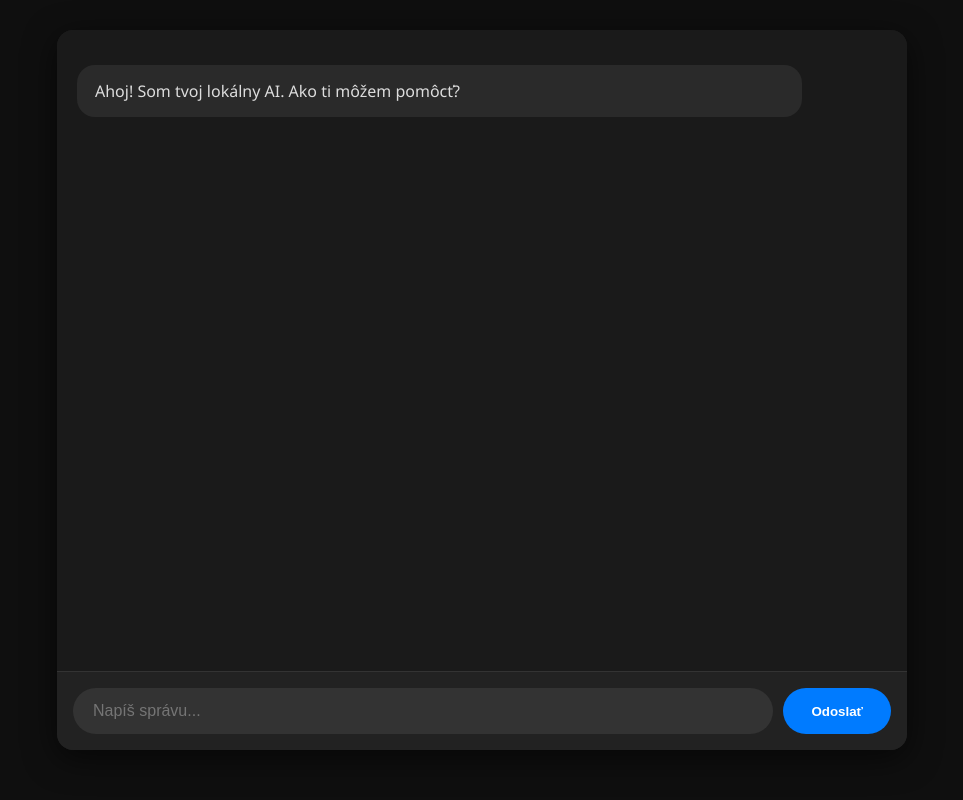
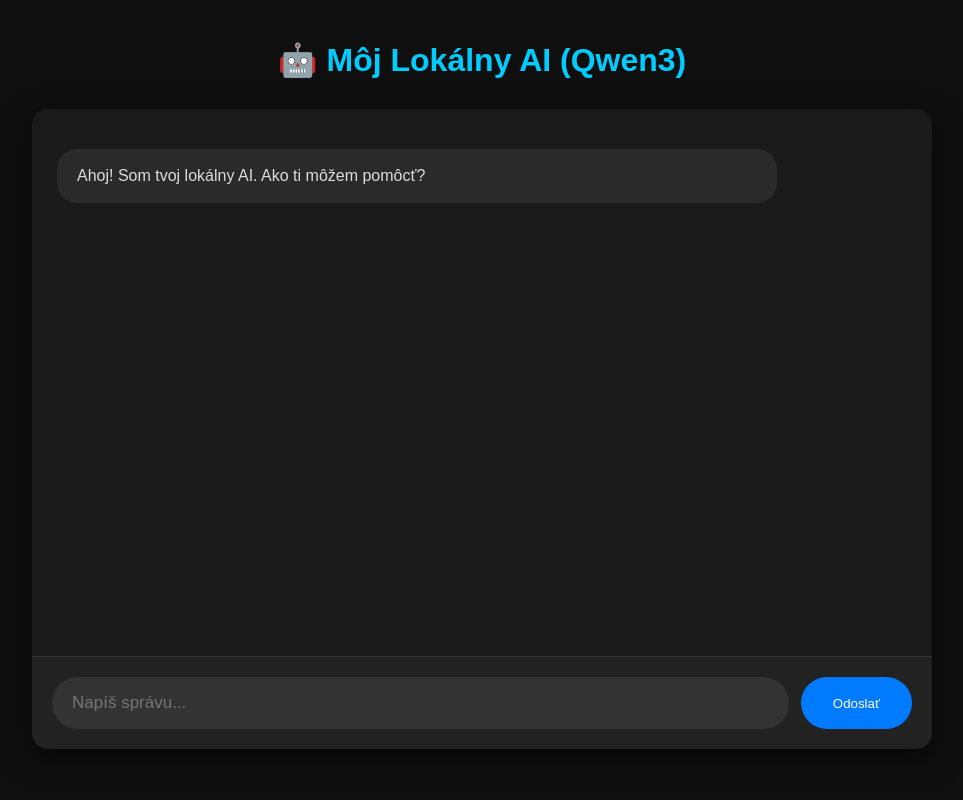
Before and after one commit to rastikpatak/fris_backand, a Flask app: template templates/ai.html in a window 1280 px wide. Shown: the whole page, without its empty margins (158-1121 px from the left). Run offline with Flask 3, Linux system fonts and the light colour scheme; the template is opened without the code that fills it, so the values that code supplies are empty.

Commit message:
Update ai.html

```diff
--- a/templates/ai.html
+++ b/templates/ai.html
@@ -6,35 +6,37 @@
   <title>Môj Lokálny AI</title>
   <style>
     body {
-      font-family: 'Segoe UI', Arial, sans-serif;
+      font-family: Arial, sans-serif;
       margin: 0;
-      padding: 0;
+      padding: 20px;
       background: #0f0f0f;
       color: #eee;
     }
+    h1 {
+      text-align: center;
+      color: #00ccff;
+    }
     #chat-container {
-      width: 100%;
-      max-width: 850px;
+      max-width: 900px;
       margin: 30px auto;
       background: #1a1a1a;
       border-radius: 16px;
-      box-shadow: 0 8px 32px rgba(0,0,0,0.6);
+      box-shadow: 0 10px 30px rgba(0,0,0,0.6);
       overflow: hidden;
-      height: 90vh;
+      height: 80vh;
       display: flex;
       flex-direction: column;
     }
     #chat-box {
       flex: 1;
-      padding: 20px;
+      padding: 25px;
       overflow-y: auto;
-      background: #1a1a1a;
     }
     .message {
       margin: 15px 0;
-      padding: 14px 18px;
-      border-radius: 18px;
-      max-width: 85%;
+      padding: 15px 20px;
+      border-radius: 20px;
+      max-width: 80%;
       line-height: 1.5;
     }
     .user {
@@ -49,34 +51,35 @@
       align-self: flex-start;
     }
     #input-area {
-      padding: 16px;
+      padding: 20px;
       background: #222;
       border-top: 1px solid #333;
       display: flex;
-      gap: 10px;
+      gap: 12px;
     }
     #user-input {
       flex: 1;
-      padding: 14px 20px;
+      padding: 16px 20px;
       border: none;
       border-radius: 30px;
       background: #333;
       color: white;
-      font-size: 16px;
+      font-size: 17px;
     }
     #send-btn {
-      padding: 14px 28px;
+      padding: 16px 32px;
       background: #007bff;
       color: white;
       border: none;
       border-radius: 30px;
       cursor: pointer;
-      font-weight: bold;
     }
     .thinking { color: #888; font-style: italic; }
   </style>
 </head>
 <body>
+
+  <h1>🤖 Môj Lokálny AI (Qwen3)</h1>
 
   <div id="chat-container">
     <div id="chat-box"></div>
@@ -92,8 +95,8 @@
     const userInput = document.getElementById('user-input');
     const sendBtn = document.getElementById('send-btn');
 
-    // Tvoja aktuálna Cloudflare URL
-    const OLLAMA_URL = "https://attempting-opera-seq-dishes.trycloudflare.com";
+    // Tvoja Cloudflare URL
+    const OLLAMA_URL = "https://eagle-sullivan-comfort-three.trycloudflare.com";
 
     let conversationHistory = [];
 
@@ -113,64 +116,62 @@
       conversationHistory.push({ role: "user", content: message });
       userInput.value = '';
 
-      const assistantDiv = document.createElement('div');
-      assistantDiv.className = "message assistant thinking";
-      assistantDiv.textContent = "Premýšľa...";
-      chatBox.appendChild(assistantDiv);
+      const thinkingDiv = document.createElement('div');
+      thinkingDiv.className = "message assistant thinking";
+      thinkingDiv.textContent = "Premýšľa...";
+      chatBox.appendChild(thinkingDiv);
       chatBox.scrollTop = chatBox.scrollHeight;
 
       try {
-        const response = await fetch(`${OLLAMA_URL}/api/chat`, {
-          method: 'POST',
-          headers: { 'Content-Type': 'application/json' },
+        const res = await fetch(`${OLLAMA_URL}/api/chat`, {
+          method: "POST",
+          headers: { "Content-Type": "application/json" },
           body: JSON.stringify({
-            model: "qwen3:14b",        // zmeň na qwen3:8b ak chceš rýchlejší
+            model: "qwen3:14b",
             messages: conversationHistory,
             stream: true,
-            temperature: 0.7
+            temperature: 0.75
           })
         });
 
-        const reader = response.body.getReader();
+        const reader = res.body.getReader();
         const decoder = new TextDecoder();
-        let assistantMessage = "";
+        let responseText = "";
 
-        assistantDiv.classList.remove('thinking');
-        assistantDiv.textContent = "";
+        thinkingDiv.classList.remove("thinking");
+        thinkingDiv.textContent = "";
 
         while (true) {
-          const { value, done } = await reader.read();
+          const { done, value } = await reader.read();
           if (done) break;
 
           const chunk = decoder.decode(value);
-          const lines = chunk.split('\n');
+          const lines = chunk.split("\n");
 
           for (const line of lines) {
-            if (line.trim() === '') continue;
+            if (!line.trim()) continue;
             try {
               const data = JSON.parse(line);
               if (data.message?.content) {
-                assistantMessage += data.message.content;
-                assistantDiv.textContent = assistantMessage;
+                responseText += data.message.content;
+                thinkingDiv.textContent = responseText;
                 chatBox.scrollTop = chatBox.scrollHeight;
               }
-            } catch (e) {}
+            } catch(e) {}
           }
         }
 
-        conversationHistory.push({ role: "assistant", content: assistantMessage });
+        conversationHistory.push({ role: "assistant", content: responseText });
 
-      } catch (error) {
-        assistantDiv.textContent = "Chyba: Skontroluj, či Ollama beží a Cloudflare Tunnel je aktívny.";
+      } catch (err) {
+        thinkingDiv.textContent = "❌ Chyba: Skontroluj, či Ollama beží doma a Cloudflare Tunnel je spustený.";
       }
     }
 
-    // Odoslanie Enterom
-    userInput.addEventListener('keypress', e => { if (e.key === 'Enter') sendMessage(); });
-    sendBtn.addEventListener('click', sendMessage);
+    userInput.addEventListener("keypress", e => { if (e.key === "Enter") sendMessage(); });
+    sendBtn.addEventListener("click", sendMessage);
 
-    // Úvodná správa
-    addMessage('assistant', 'Ahoj! Som tvoj lokálny AI. Ako ti môžem pomôcť?');
+    addMessage("assistant", "Ahoj! Som tvoj lokálny AI. Ako ti môžem pomôcť?");
   </script>
 
 </body>
```
